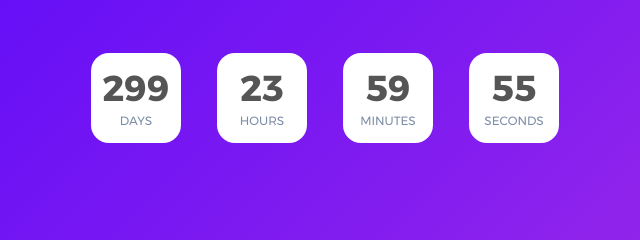
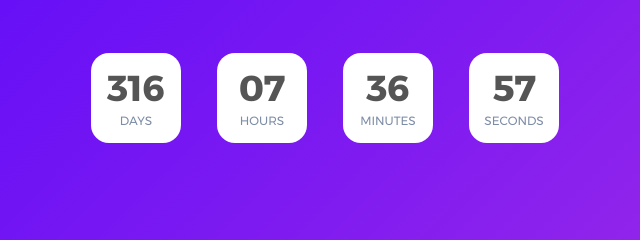
Before and after one commit to gabumoh/coming-soon, a plain HTML site: page index.html in a window 1280 px wide. Shown: the part 333-573 px from the top of the page, 315-955 px from the left. Drawn offline with Linux system fonts and the light colour scheme; a web font is replaced by a local one.

Commit message:
adding final date and time

```diff
--- a/index.html
+++ b/index.html
@@ -79,9 +79,9 @@
 		$('.cd100').countdown100({
 			// Set Endtime here
 			// Endtime must be > current time
-			endtimeYear: 0,
-			endtimeMonth: 0,
-			endtimeDate: 300,
+			endtimeYear: 2019,
+			endtimeMonth: 8,
+			endtimeDate: 13,
 			endtimeHours: 0,
 			endtimeMinutes: 0,
 			endtimeSeconds: 0,
```
